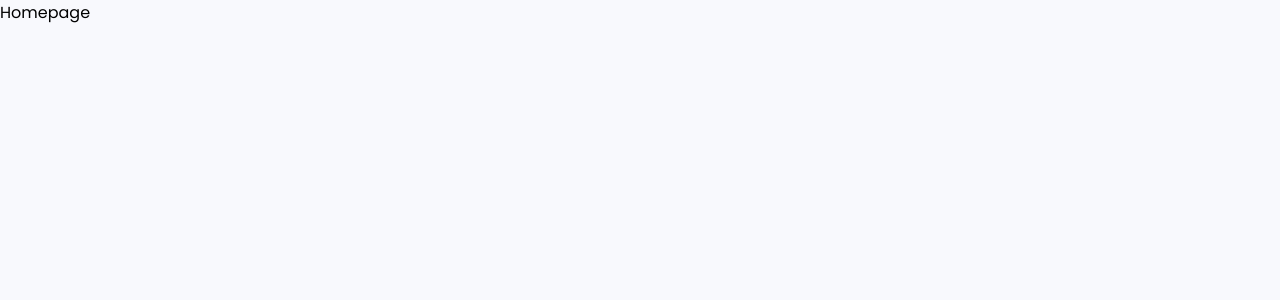
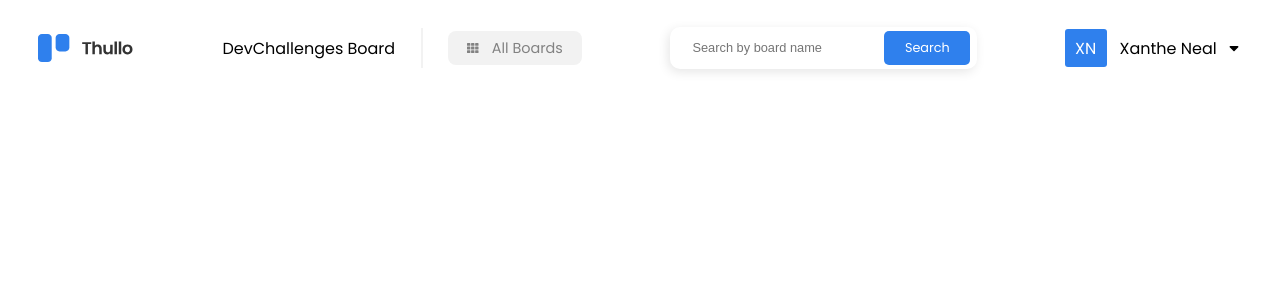
Before and after one commit to TejasBaid/Thullo, a React (Create React App) app: page / in a window 1280 px wide. Shown: the top 300 px of the page. Built offline with nearby package versions, Linux system fonts and the light colour scheme.

Commit message:
Implemented Header

```diff
--- a/src/App.js
+++ b/src/App.js
@@ -3,6 +3,7 @@ import {Switch, Route, BrowserRouter} from 'react-router-dom';
 import './App.scss';
 import {Signup} from "./Components/Auth/Signup";
 import {Login} from "./Components/Auth/Login";
+import {Header} from "./Components/Header/Header";
 
 const App = () => {
   return (
@@ -20,7 +21,10 @@ const App = () => {
 
 const Home = () => {
     return(
-        <div>Homepage</div>
+
+        <div className={'homepage'}>
+            <Header />
+        </div>
     )
 }
 
--- a/src/App.scss
+++ b/src/App.scss
@@ -5,6 +5,7 @@
 }
 
 body{
+
   font-family: 'Poppins', sans-serif;
 }
 input{
@@ -19,3 +20,11 @@ input{
   display: flex;
   justify-content: center;
 }
+.homepage{
+  padding: 3vh 3vw;
+}
+.pointer{
+  &:hover{
+    cursor: pointer;
+  }
+}
--- a/src/Components/Auth/Auth.scss
+++ b/src/Components/Auth/Auth.scss
@@ -1,7 +1,3 @@
-body{
-  background-color: #F8F9FD;
-
-}
 
 .authpage{
   width: 100vw;
@@ -34,8 +30,6 @@ body{
 
 }
 .form-input{
-  background-color: #F8F9FD;
-
   margin-left: 1.5vw;
   width: 15vw;
 }
--- /dev/null
+++ b/src/Components/Header/Header.jsx
@@ -0,0 +1,34 @@
+import React from 'react'
+import './Header.scss'
+import {FaTh} from 'react-icons/fa'
+import logo from '../../Assets/logo.svg'
+import {Searchbar} from "../Searchbar/Searchbar";
+import {ProfileDropdown} from "../ProfileDropdown/ProfileDropdown";
+
+export const Header = () => {
+    return(
+        <div className="header">
+            {/* Logo */}
+            <img className={"header-logo"} src={logo} alt={"logo"}/>
+
+            <div className="header-boards-section">
+                {/* Board Name */}
+                <p className="header-board-name">DevChallenges Board</p>
+                <div className="bar"> </div>
+
+                {/* All Boards button */}
+                <div className="all-boards-button">
+                    <FaTh className='boards-icon' />
+                    <p className="all-boards">All Boards</p>
+
+                </div>
+            </div>
+
+            {/* TODO: (Component) Searchbar */}
+            <Searchbar />
+
+            <ProfileDropdown />
+
+        </div>
+    )
+}
--- /dev/null
+++ b/src/Components/Header/Header.scss
@@ -0,0 +1,40 @@
+
+.header{
+  height: 6vh;
+  display: flex;
+  justify-content: space-between;
+  align-items: center;
+}
+
+.all-boards-button{
+  padding: 0.8vh 1.5vw;
+  border-radius: 8px;
+  display: flex;
+  align-items: center;
+  background-color: #F2F2F2;
+  color: #828282;
+  &:hover{
+    cursor: pointer;
+  }
+}
+.all-boards{
+  font-size: 0.9rem;
+}
+.boards-icon{
+  width: 0.9vw;
+  margin-right: 1vw;
+}
+.header-boards-section{
+  display: flex;
+  align-items: center;
+}
+.bar{
+  margin-left: 2vw;
+  margin-right: 2vw;
+  width: 0.15vw;
+  height: 5vh;
+  background-color: #F2F2F2;
+}
+.header-logo{
+  width: 7.5vw;
+}
--- /dev/null
+++ b/src/Components/ProfileDropdown/ProfileDropdown.jsx
@@ -0,0 +1,16 @@
+import React from 'react'
+import './ProfileDropdown.scss'
+import {FaSortDown} from "react-icons/fa/index";
+
+export const ProfileDropdown = () => {
+    return(
+        <div className="profile-dropdown">
+            {/* TODO: (Component) User Profile Overview */}
+            <div className="user-avatar">
+                XN
+            </div>
+            <div className="user-name">Xanthe Neal</div>
+            <FaSortDown className="dropdown-button pointer" />
+        </div>
+    )
+}
--- /dev/null
+++ b/src/Components/ProfileDropdown/ProfileDropdown.scss
@@ -0,0 +1,15 @@
+.profile-dropdown{
+  display: flex;
+  align-items: center;
+}
+.dropdown-button{
+  margin-left: 0.7vw;
+  margin-bottom: 0.8vh;
+}
+.user-avatar{
+  background-color: #2F80ED;
+  color: white;
+  padding: 0.8vh 1.3vh;
+  border-radius: 3px;
+  margin-right: 1vw;
+}
--- /dev/null
+++ b/src/Components/Searchbar/Searchbar.jsx
@@ -0,0 +1,11 @@
+import React from "react";
+import './Searchbar.scss'
+
+export const Searchbar = () => {
+    return (
+        <div className="searchbar">
+            <input className="search-input" placeholder='Search by board name'/>
+            <div className="search-button pointer">Search</div>
+        </div>
+    )
+}
--- /dev/null
+++ b/src/Components/Searchbar/Searchbar.scss
@@ -0,0 +1,25 @@
+.searchbar{
+  display: flex;
+  align-items: center;
+  box-shadow: -2px 3px 11px #e6e6e6;
+  height: 5.3vh;
+  padding: 0 0.8vh;
+  justify-content: space-between;
+  border-radius: 10px;
+}
+.search-button{
+  font-size: 0.8rem;
+  display: flex;
+  justify-content: center;
+  align-items: center;
+  color: white;
+  background-color: #2F80ED;
+  height: 4.3vh;
+  padding: 0.5vh 1.6vw;
+  border-radius: 5px;
+}
+.search-input{
+  width: 15vw;
+  margin-left: 2vh;
+  font-size: 0.8rem;
+}
```
